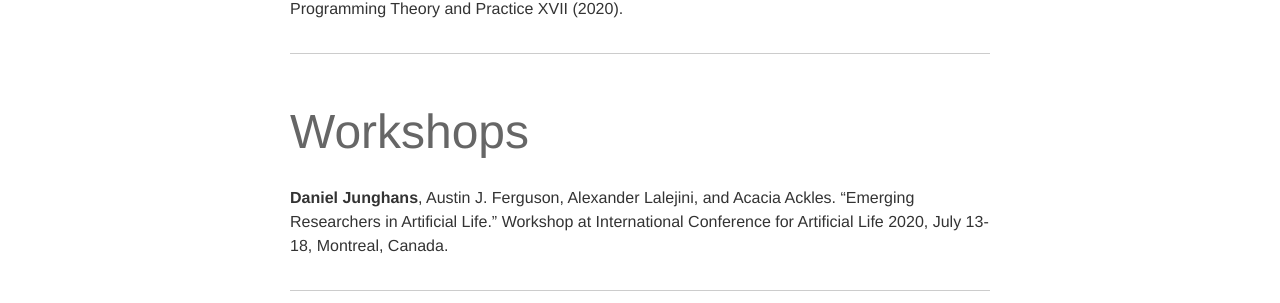
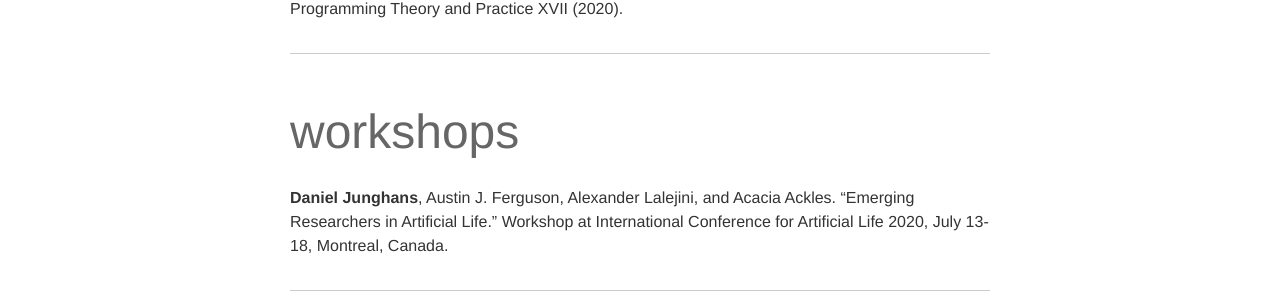
Before and after one commit to DanielJunghans/danieljunghans.github.io, a Jekyll site: the page built from _pages/publications.md, in a window 1280 px wide. Shown: the part 257-560 px from the top of the page. Built offline with Jekyll 4.4.1, drawn with Linux system fonts in a browser that asks for light colours; nearby versions of some CDN libraries.

Commit message:
fixed header

```diff
--- a/_pages/publications.md
+++ b/_pages/publications.md
@@ -7,7 +7,7 @@ years: [2020]
 Austin J. Ferguson, Jose Guadalupe Hernandez, **Daniel Junghans**, Alexander Lalejini, Emily Dolson, and Charles Ofria. “Characterizing the Effects of Random Subsampling on Lexicase Selection.” In Banzhaf W., Goodman E., Sheneman L., Trujillo L., Worzel B. (eds) Genetic Programming Theory and Practice XVII (2020).
 
 ---
-# Workshops
+# workshops
 
 **Daniel Junghans**, Austin J. Ferguson, Alexander Lalejini, and Acacia Ackles. “Emerging Researchers in Artificial Life.” Workshop at International Conference for Artificial Life 2020, July 13-18, Montreal, Canada.
 
```
